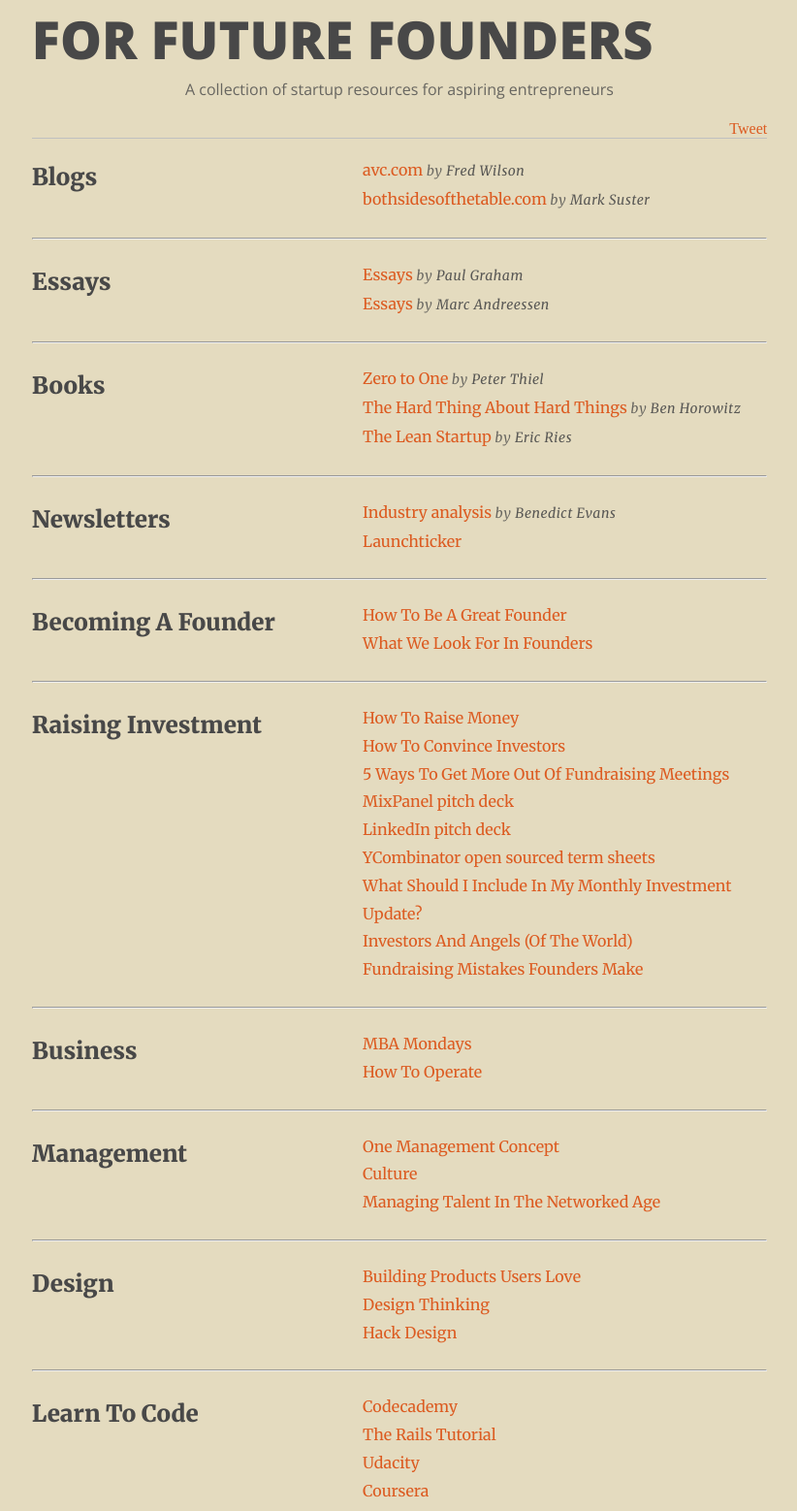
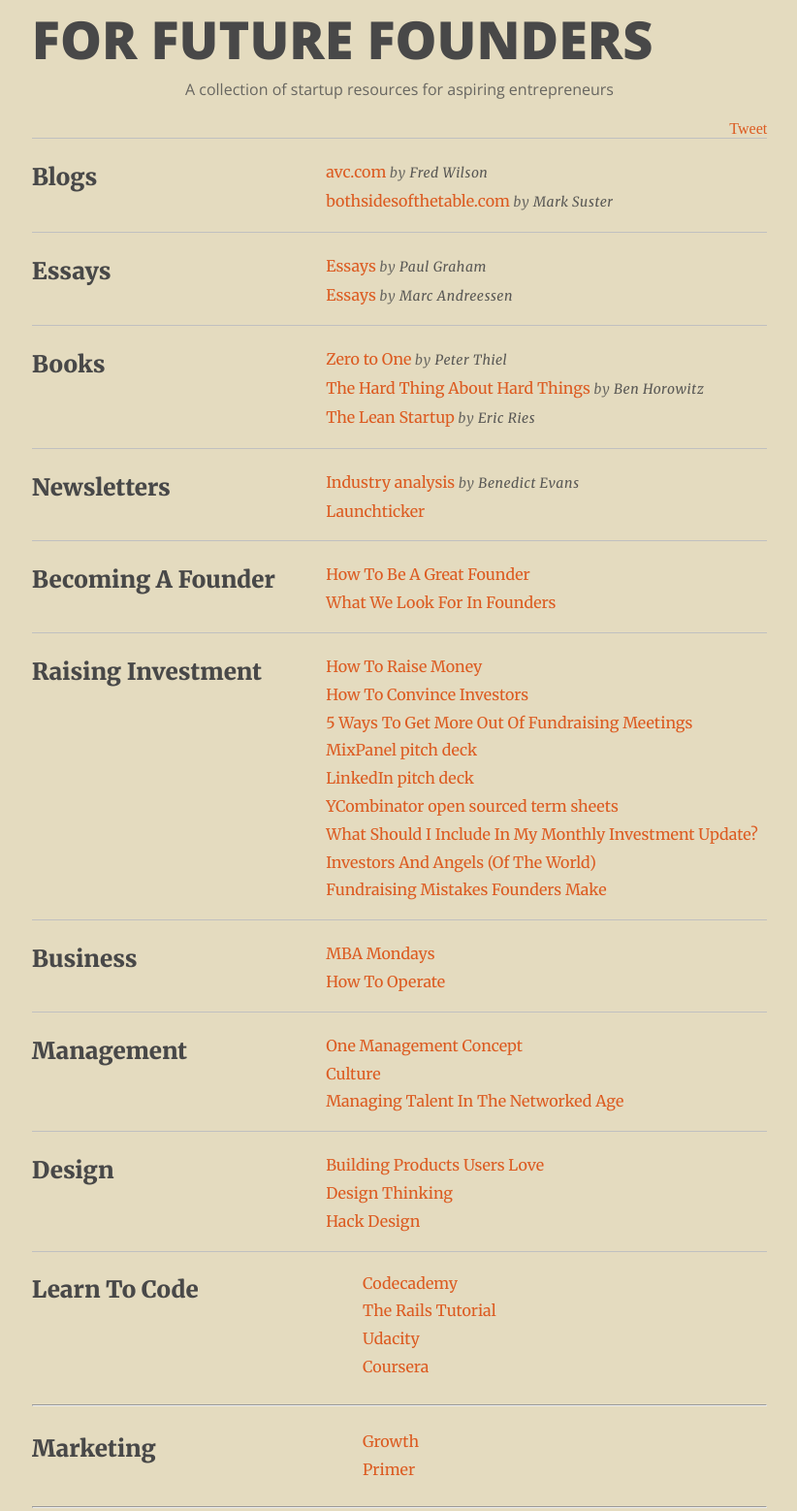
Before and after one commit to stevanpopo/for-future-founders, a plain HTML site: page index.html in a window 1280 px wide. Shown: the part 5-1563 px from the top of the page at 97% size, without its empty margins (228-1050 px from the left). Drawn offline with nearby package versions, Linux system fonts and the light colour scheme.

Commit message:
halfway through sections change

```diff
--- a/index.html
+++ b/index.html
@@ -29,72 +29,44 @@
 					<a href="https://twitter.com/share" class="twitter-share-button" data-url="http://forfuturefounders.com" data-text="Check out these resources for aspiring founders" data-via="StevanPopo" data-hashtags="ForFutureFounders">Tweet</a> <script>!function(d,s,id){var js,fjs=d.getElementsByTagName(s)[0],p=/^http:/.test(d.location)?'http':'https';if(!d.getElementById(id)){js=d.createElement(s);js.id=id;js.src=p+'://platform.twitter.com/widgets.js';fjs.parentNode.insertBefore(js,fjs);}}(document, 'script', 'twitter-wjs');</script>
 				</div>
 			</header>
-			<div class="row">
-				<div class="col left">
+			<section>
 				<h2>Blogs</h2>
-				</div>
-				<div class="col right">
 				<ul>
 					<li><a href="http://avc.com/">avc.com</a><em> by <a href="https://twitter.com/fredwilson">Fred Wilson</a></em></li>
 					<li><a href="http://www.bothsidesofthetable.com/">bothsidesofthetable.com</a><em> by <a href="https://twitter.com/msuster">Mark Suster</a></em></li>
 				</ul>
-				</div>
-			</div>
-			<hr>
-			<div class="row">
-				<div class="col left">
+			</section>
+			<section>
 				<h2>Essays</h2>
-				</div>
-				<div class="col right">
 				<ul>
 					<li><a href="http://www.paulgraham.com/articles.html">Essays</a><em> by <a href="https://twitter.com/paulg">Paul Graham</a></em></li>
 					<li><a href="http://pmarchive.com">Essays</a><em> by <a href="https://twitter.com/pmarca">Marc Andreessen</a></em></li>
 				</ul>
-				</div>
-			</div>
-			<hr>
-			<div class="row">
-				<div class="col left">
+			</section>
+			<section>
 				<h2>Books</h2>
-				</div>
-				<div class="col right">
 				<ul>
 					<li><a href="http://zerotoonebook.com/">Zero to One</a><em> by <a href="https://twitter.com/peterthiel">Peter Thiel</a></em></li>
 					<li><a href="http://www.amazon.co.uk/The-Hard-Thing-About-Things/dp/0062273205">The Hard Thing About Hard Things</a><em> by <a href="">Ben Horowitz</a></em></li>
 					<li><a href="http://theleanstartup.com">The Lean Startup</a><em> by <a href="https://twitter.com/ericries">Eric Ries</a></em></li>
 				</ul>
-				</div>
-			</div>
-			<hr>
-			<div class="row">
-				<div class="col left">
+			</section>
+			<section>
 				<h2>Newsletters</h2>
-				</div>
-				<div class="col right">
 				<ul>
 					<li><a href="http://ben-evans.com/#newsletter">Industry analysis</a><em> by <a href="https://twitter.com/benedictevans">Benedict Evans</a></em></li>
 					<li><a href="https://www.launchticker.com">Launchticker</a></li>
 				</ul>
-				</div>
-			</div>
-			<hr>
-			<div class="row">
-				<div class="col left">
+			</section>
+			<section>
 				<h2>Becoming A Founder</h2>
-				</div>
-				<div class="col right">
 				<ul>
 					<li><a href="http://startupclass.samaltman.com/courses/lec13/">How To Be A Great Founder</a></li>
 					<li><a href="http://www.paulgraham.com/founders.html">What We Look For In Founders</a></li>
 				</ul>
-				</div>
-			</div>
-			<hr>
-			<div class="row">
-				<div class="col left">
+			</section>
+			<section>
 				<h2>Raising Investment</h2>
-				</div>
-				<div class="col right">
 				<ul>
 					<li><a href="http://startupclass.samaltman.com/courses/lec09/">How To Raise Money</a></li>
 					<li><a href="http://www.paulgraham.com/convince.html">How To Convince Investors</a></li>
@@ -106,47 +78,30 @@
 					<li><a href="https://docs.google.com/spreadsheets/d/10S7_jBpRoWuNMnOYpkjFJArt76dPhFw0tIR7E_ndgnk/edit#gid=1285883791">Investors And Angels (Of The World)</a></li>
 					<li><a href="http://blog.samaltman.com/fundraising-mistakes-founder-make">Fundraising Mistakes Founders Make</a></li>
 				</ul>
-				</div>
-			</div>
-			<hr>
-			<div class="row">
-				<div class="col left">
+			</section>
+			<section>
 				<h2>Business</h2>
-				</div>
-				<div class="col right">
 				<ul>
 					<li><a href="https://gibbon.co/jmonegro/fred-wilsons-mba-mondays">MBA Mondays</a></li>
 					<li><a href="http://startupclass.samaltman.com/courses/lec14/">How To Operate</a></li>
 				</ul>
-				</div>
-			</div>
-			<hr>
-			<div class="row">
-				<div class="col left">
+			</section>
+			<section>
 				<h2>Management</h2>
-				</div>
-				<div class="col right">
 				<ul>
 					<li><a href="http://startupclass.samaltman.com/courses/lec15/">One Management Concept</a></li>
 					<li><a href="http://startupclass.samaltman.com/courses/lec10/">Culture</a></li>
 					<li><a href="http://techcrunch.com/2014/11/09/managing-talent-in-a-networked-age/">Managing Talent In The Networked Age</a></li>
 				</ul>
-				</div>
-			</div>
-			<hr>
-			<div class="row">
-				<div class="col left">
+			</section>
+			<section>
 				<h2>Design</h2>
-				</div>
-				<div class="col right">
 				<ul>
 					<li><a href="http://startupclass.samaltman.com/courses/lec07/">Building Products Users Love</a></li>
 					<li><a href="http://www.ideo.com/images/uploads/thoughts/IDEO_HBR_Design_Thinking.pdf">Design Thinking</a></li>
 					<li><a href="https://hackdesign.org">Hack Design</a></li>
 				</ul>
-				</div>
-			</div>
-			<hr>
+			</section>
 			<div class="row">
 				<div class="col left">
 					<h2>Learn To Code</h2>
--- a/style.css
+++ b/style.css
@@ -2,9 +2,14 @@
 	background-color: rgb(228,219,191);
 }
 
-header {
+header, section {
 	margin-bottom: 4px;
 	border-bottom: 1px solid rgba(192,192,192);
+}
+
+section {
+	display: grid;
+	grid-template-columns: 2fr 3fr;
 }
 
 .tweet {
```
Lines whose indentation alone changed are shown as unchanged.
